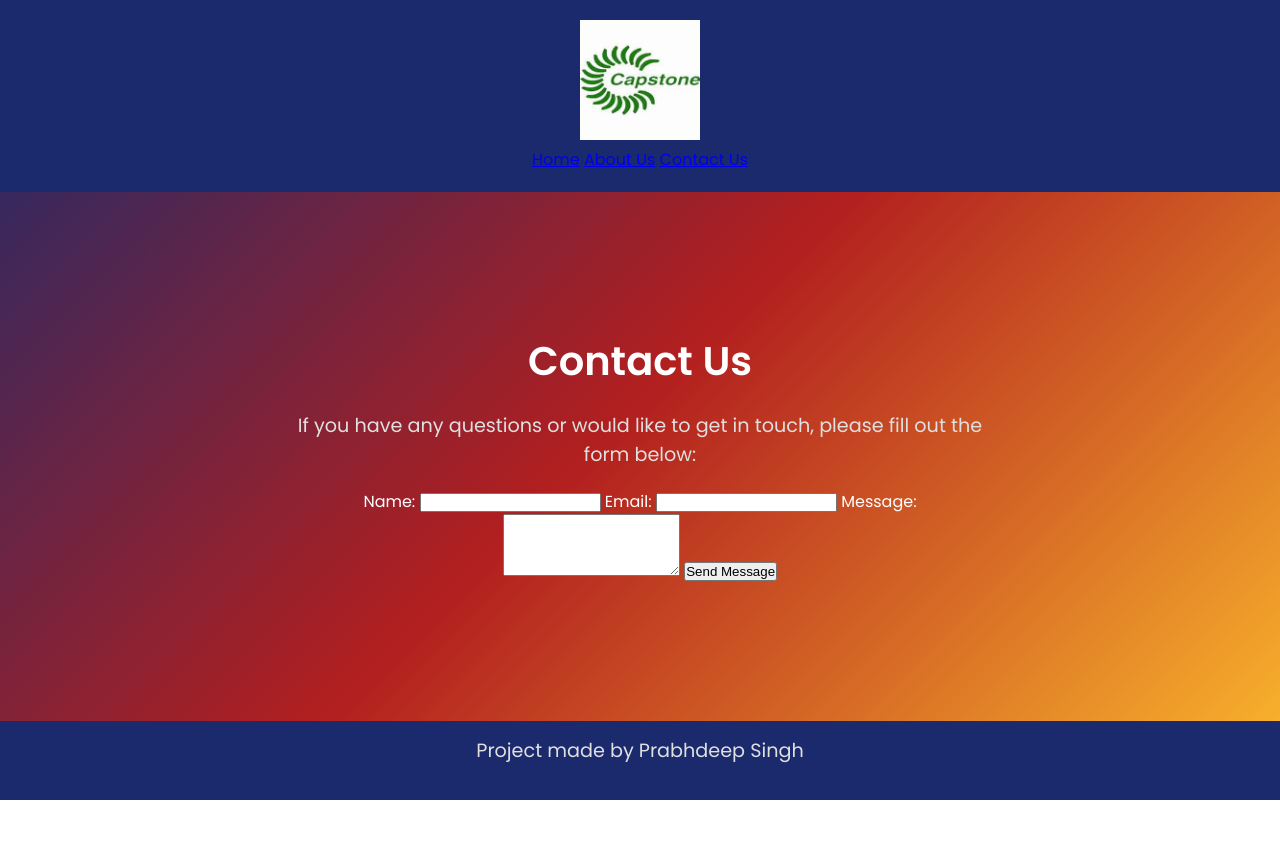
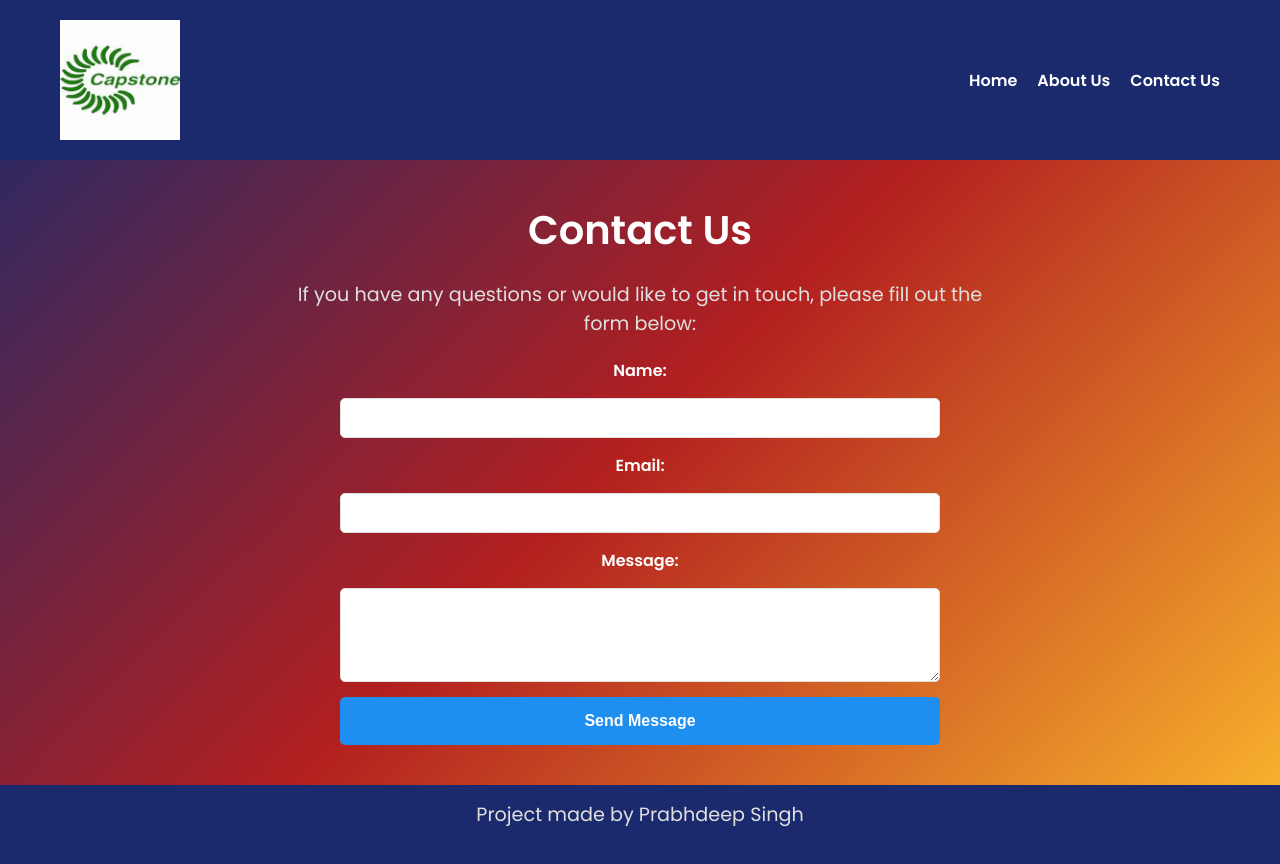
Before and after one commit to 90541118325/mtm6302-Final-Capestone-90541118325, a plain HTML site: page capstone final/contact.html in a window 1280 px wide. Before the commit the page ends 800 px from the top, so only its background shows below. Drawn offline with Linux system fonts and the light colour scheme.

Commit message:
Update style.css

```diff
--- a/capstone final/style.css
+++ b/capstone final/style.css
@@ -24,12 +24,34 @@ body {
 header {
     background-color: #1a2a6c;
     padding: 20px 0;
-    text-align: center;
+}
+
+.header-content {
+    display: flex;
+    justify-content: space-between;
+    align-items: center;
 }
 
 .logo {
     max-width: 120px;
     height: auto;
+}
+
+nav {
+    display: flex;
+    gap: 20px;
+}
+
+.nav-link {
+    color: #ffffff;
+    text-decoration: none;
+    font-size: 16px;
+    font-weight: 600;
+    transition: color 0.3s;
+}
+
+.nav-link:hover {
+    color: #fdbb2d; /* Change this color to fit your theme */
 }
 
 main {
@@ -106,4 +128,74 @@ footer {
     p {
         font-size: 1rem;
     }
+
+    nav {
+        flex-direction: column;
+        gap: 10px;
+    }
+
+    .nav-link {
+        font-size: 14px;
+    }
 }
+/* Existing CSS rules here... */
+
+/* Navigation styling */
+nav {
+    display: flex;
+    gap: 20px;
+}
+
+.nav-link {
+    color: #ffffff;
+    text-decoration: none;
+    font-size: 16px;
+    font-weight: 600;
+    transition: color 0.3s;
+}
+
+.nav-link:hover {
+    color: #fdbb2d; /* Change this color to fit your theme */
+}
+
+/* Contact form styling */
+.contact-form {
+    display: flex;
+    flex-direction: column;
+    gap: 15px;
+    max-width: 600px;
+    margin: 0 auto;
+}
+
+.contact-form label {
+    font-weight: 600;
+    color: #ffffff;
+}
+
+.contact-form input,
+.contact-form textarea {
+    padding: 10px;
+    border: 1px solid #e0e0e0;
+    border-radius: 5px;
+    font-size: 16px;
+}
+
+.contact-form button {
+    background-color: #1f8ef1;
+    color: white;
+    border: none;
+    padding: 15px;
+    font-size: 16px;
+    font-weight: 600;
+    border-radius: 5px;
+    cursor: pointer;
+    transition: background-color 0.3s, transform 0.3s;
+}
+
+.contact-form button:hover {
+    background-color: #0056b3;
+    transform: translateY(-2px);
+}
+.project-button {
+    display: none;
+}
```
